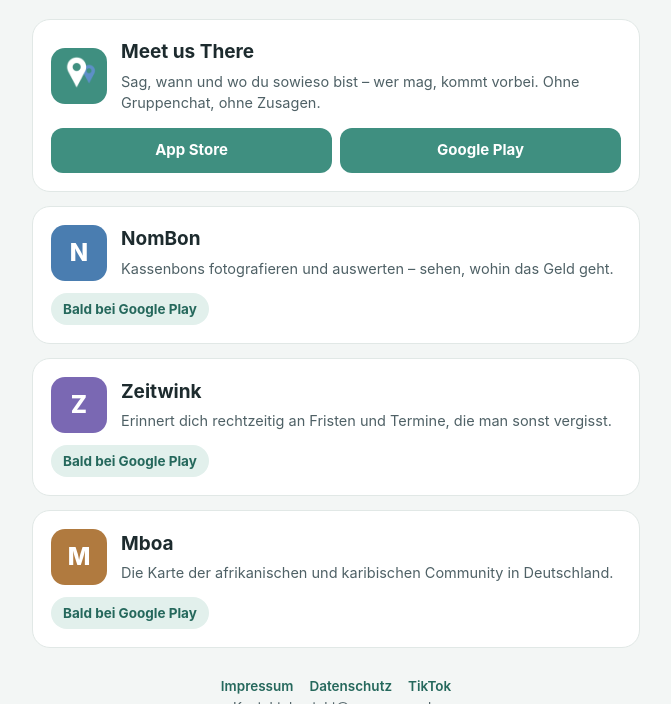
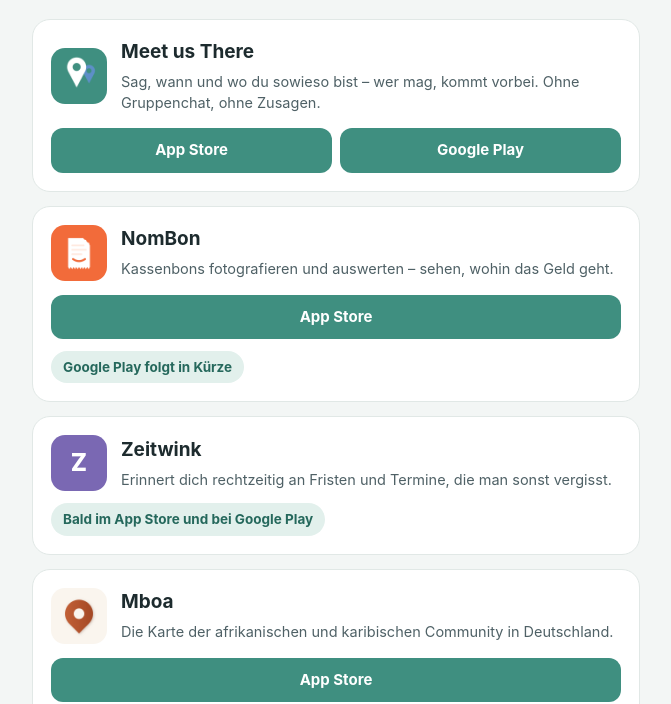
Before and after one commit to meetusthere/meetusthere.github.io, a plain HTML site: page apps.html in a window 1280 px wide. Shown: the part 96-800 px from the top of the page, without its empty margins (304-975 px from the left). Drawn offline with Linux system fonts and the light colour scheme.

Commit message:
apps.html: App-Store-Links NomBon und Mboa

```diff
--- a/apps.html
+++ b/apps.html
@@ -32,17 +32,19 @@ footer a{color:var(--accentText);font-weight:600;text-decoration:none;margin:0 8
 <a class="btn" href="https://play.google.com/store/apps/details?id=de.meetusthere.app&amp;referrer=utm_source%3Dtiktok%26utm_medium%3Dbio%26utm_campaign%3Dwemanage">Google Play</a>
 </div></div>
 
-<div class="card"><div class="row"><div class="ico" style="background:#4A7DB0">N</div>
+<div class="card"><div class="row"><div class="ico"><img src="icon-nombon.png" alt=""></div>
 <div><h2>NomBon</h2><p>Kassenbons fotografieren und auswerten – sehen, wohin das Geld geht.</p></div></div>
-<span class="soon">Bald bei Google Play</span></div>
+<div class="btns"><a class="btn" href="https://apps.apple.com/de/app/nombon/id6836046888">App Store</a></div>
+<span class="soon">Google Play folgt in Kürze</span></div>
 
 <div class="card"><div class="row"><div class="ico" style="background:#7A68B3">Z</div>
 <div><h2>Zeitwink</h2><p>Erinnert dich rechtzeitig an Fristen und Termine, die man sonst vergisst.</p></div></div>
-<span class="soon">Bald bei Google Play</span></div>
+<span class="soon">Bald im App Store und bei Google Play</span></div>
 
-<div class="card"><div class="row"><div class="ico" style="background:#B07A3F">M</div>
+<div class="card"><div class="row"><div class="ico"><img src="icon-mboa.png" alt=""></div>
 <div><h2>Mboa</h2><p>Die Karte der afrikanischen und karibischen Community in Deutschland.</p></div></div>
-<span class="soon">Bald bei Google Play</span></div>
+<div class="btns"><a class="btn" href="https://apps.apple.com/de/app/mboa-braids-essen-gemeinde/id6831520773">App Store</a></div>
+<span class="soon">Google Play folgt in Kürze</span></div>
 
 <footer><a href="impressum.html">Impressum</a><a href="datenschutz.html">Datenschutz</a><a href="https://www.tiktok.com/@wemanage.apps">TikTok</a><br>Kontakt: kontakt@wemanage.de</footer>
 </body></html>
```
Also changed, not shown: icon-mboa.png (added), icon-nombon.png (added).
